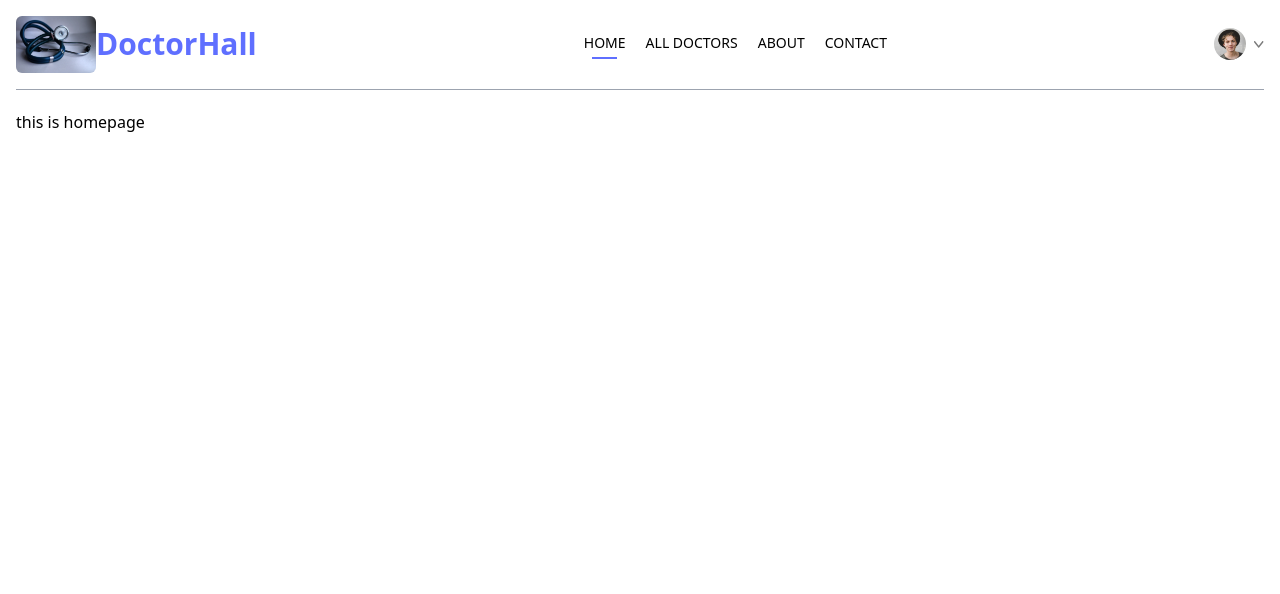
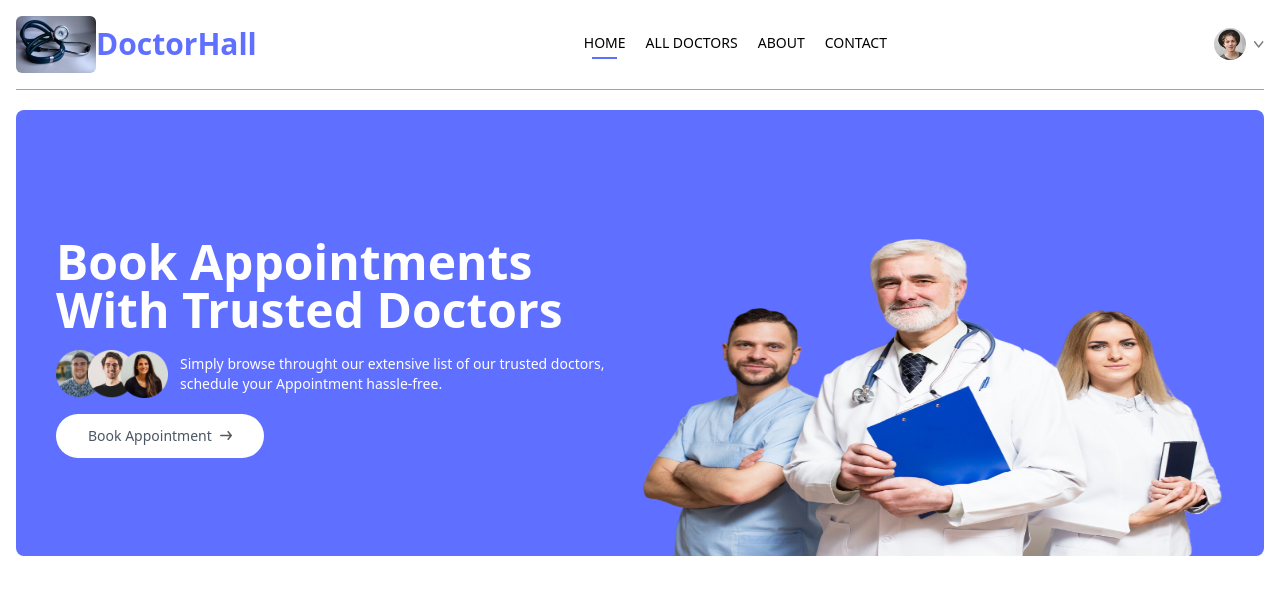
Before and after one commit to torikulislamv3/DoctorHall, a React (Vite) app in the folder Doctor-Frontend/: page / in a window 1280 px wide. Shown: the top 594 px of the page. Built offline with nearby package versions, Linux system fonts and the light colour scheme.

Commit message:
header component created

```diff
--- /dev/null
+++ b/Doctor-Frontend/src/components/Header.jsx
@@ -0,0 +1,30 @@
+import React from 'react'
+import { assets } from '../assets/assets'
+
+export default function Header() {
+  return (
+    <div className='flex flex-col md:flex-row flex-wrap bg-primary rounded-lg md:px-10'>
+      {/* -----left side------ */}
+
+      <div className='md:w-1/2 flex flex-col items-center md:items-start justify-center gap-4 py-10 m-auto md:py-[10vw] md:mb-[-30px]'>
+            <p className='text-3xl md:text-4xl lg:text-5xl text-white font-semibold leading-tight'>
+                Book Appointments <br /> With Trusted Doctors
+            </p>
+            <div className='flex flex-col md:flex-row items-center gap-3 text-white text-sm font-light'>
+                <img className='w-28' src={assets.group_profiles} alt="" />
+                <p className='mx-5 md:mx-0'>
+                    Simply browse throught our extensive list of our trusted doctors, <br className='hidden md:block' /> schedule your Appointment hassle-free.
+                </p>
+            </div>
+            <a className='flex items-center gap-2 bg-white px-8 py-3 rounded-full text-gray-600 text-sm m-auto md:m-0 hover:scale-105 transition-all duration-300' href="#speciality">
+                Book Appointment <img className='w-3' src={assets.arrow_icon} alt="" />
+            </a>
+      </div>
+      {/* -----right side ------ */}
+
+      <div className='md:w-1/2 relative'>
+            <img className='w-full md:h-3/4 md:absolute bottom-0 h-auto rounded-lg' src={assets.header_img} alt="" />
+      </div>
+    </div>
+  )
+}
--- a/Doctor-Frontend/src/pages/Home.jsx
+++ b/Doctor-Frontend/src/pages/Home.jsx
@@ -1,9 +1,10 @@
 import React from 'react'
+import Header from '../components/Header'
 
 const Home = () => {
   return (
     <div>
-      this is homepage
+      <Header/>
     </div>
   )
 }
```
